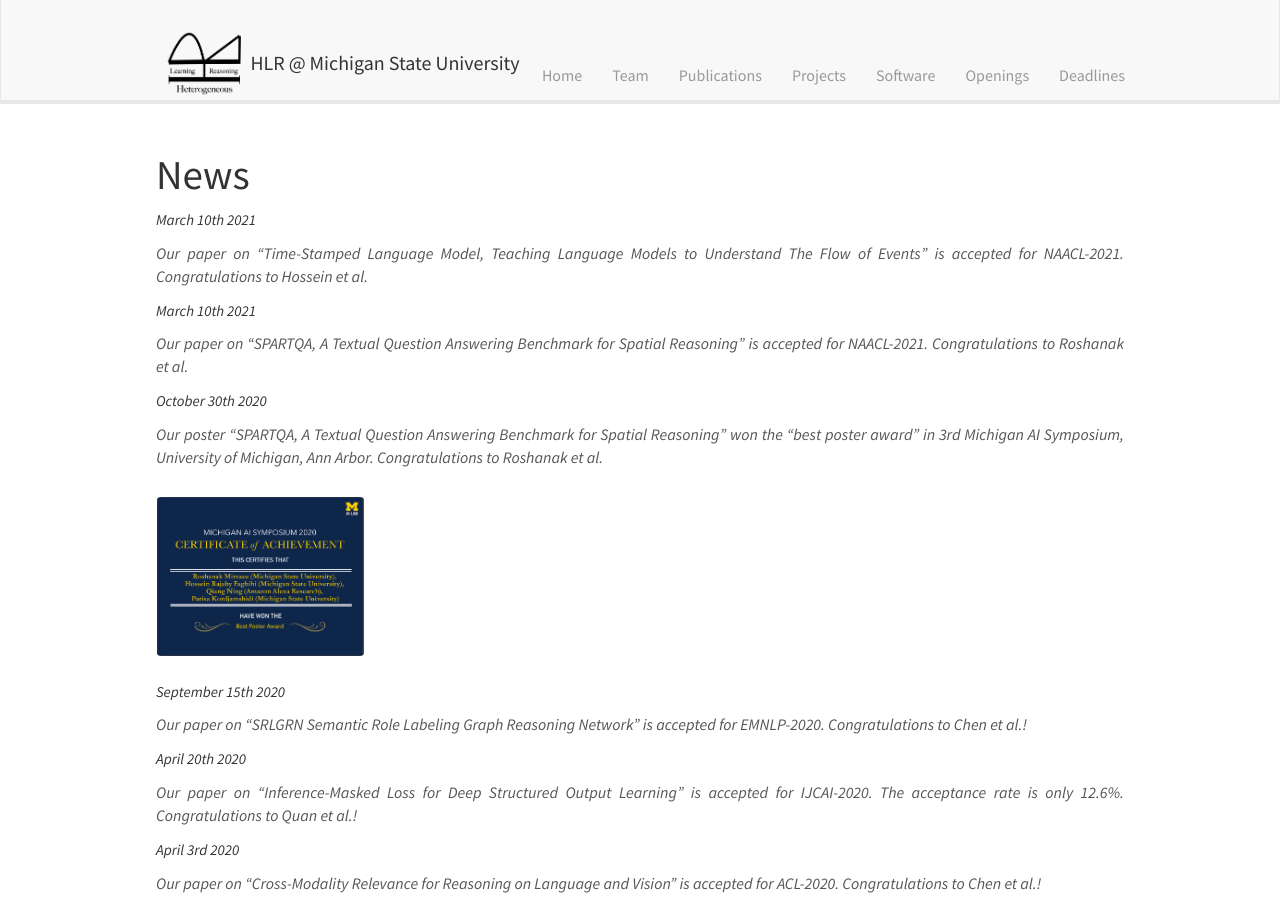
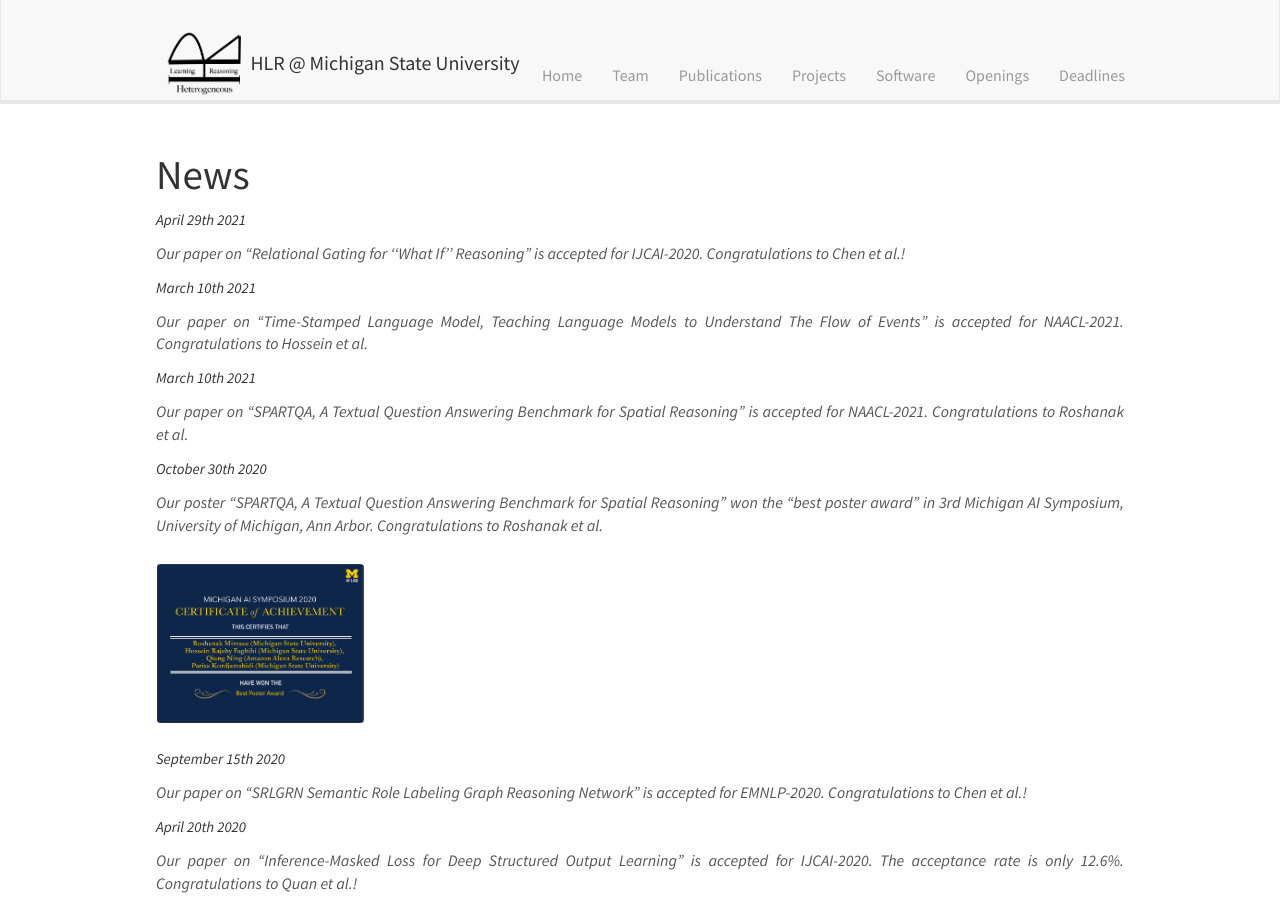
Before and after one commit to HLR/HLR.github.io, a Jekyll site: the page built from _pages/allnews.md, in a window 1280 px wide and 900 px high. Built offline with Jekyll 4.4.1, drawn with Linux system fonts in a browser that asks for light colours; nearby versions of some CDN libraries.

Commit message:
Update news.yml

```diff
--- a/_data/news.yml
+++ b/_data/news.yml
@@ -1,3 +1,7 @@
+- date: <i>April 29th 2021</i>
+  headline: Our paper on "Relational Gating for ''What If'' Reasoning" is accepted for IJCAI-2020. Congratulations to Chen et al.!
+  top: 1
+
 - date: <i>March 10th 2021</i>
   headline: Our paper on "Time-Stamped Language Model, Teaching Language Models to Understand The Flow of Events" is accepted for NAACL-2021. Congratulations to Hossein et al.
   top: 1
```
